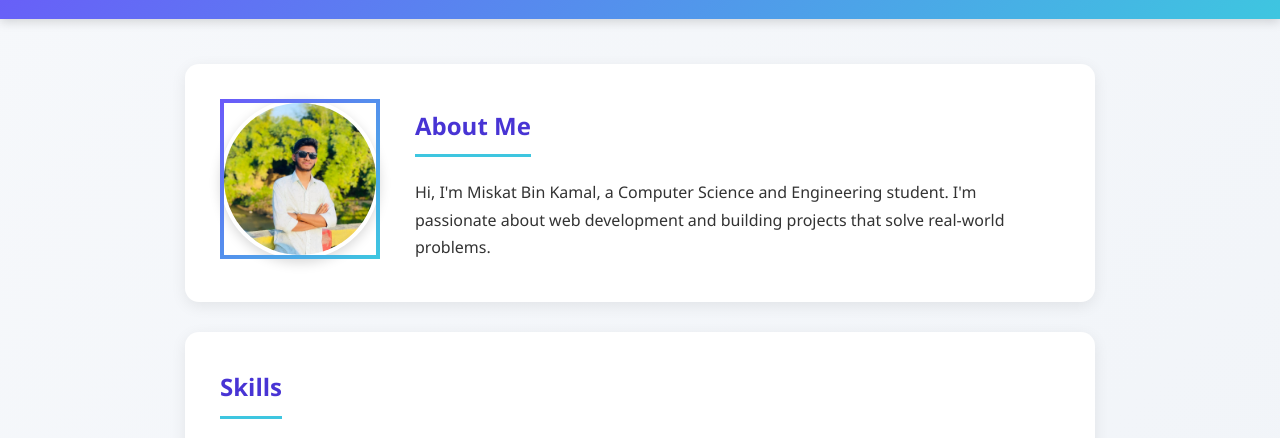
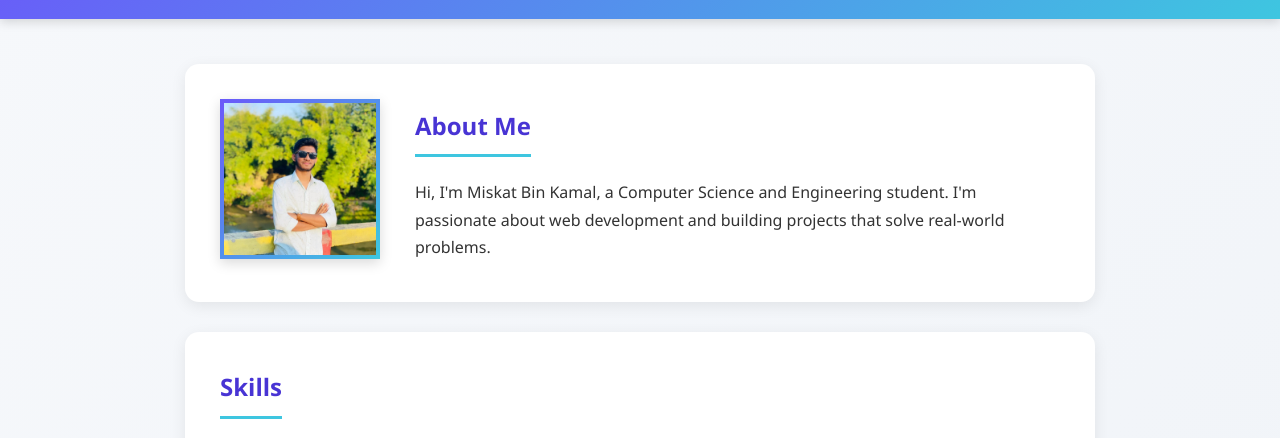
Before and after one commit to miskatbk03-cloud/SD-Mini-project-01, a plain HTML site: page index.html in a window 1280 px wide. Shown: the part 71-509 px from the top of the page. Drawn offline with Linux system fonts and the light colour scheme.

Commit message:
Restore and update CSS styles

```diff
--- a/style.css
+++ b/style.css
@@ -80,7 +80,7 @@ section h2 {
 .about-img img {
   width: 160px;
   height: 160px;
-  border-radius: 50%;
+  border-radius:;
   object-fit: cover;
   border: 4px solid;
   border-image: linear-gradient(135deg, #6a5af9, #3ec6e0) 1;
```
